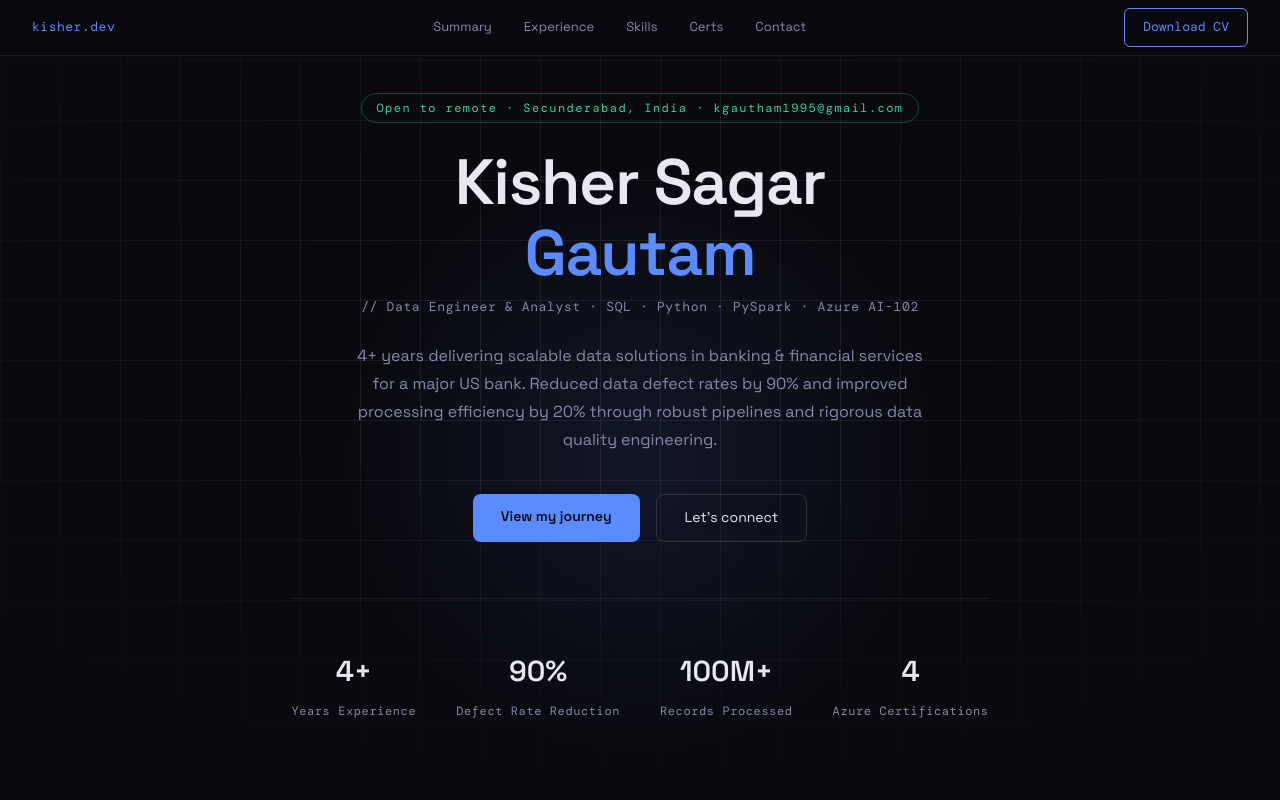
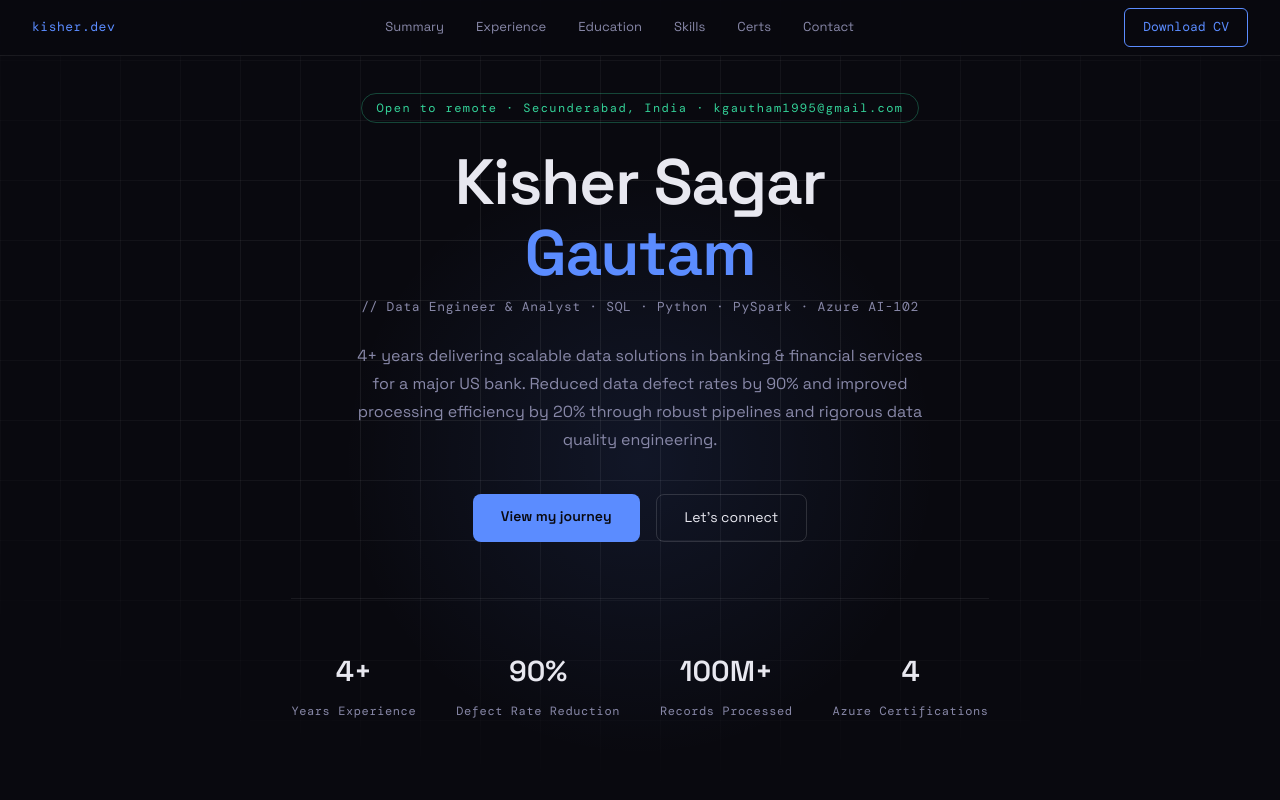
Before and after one commit to kgautham1995/kgautham1995.github.io, a plain HTML site: page index.html in a window 1280 px wide. Shown: the top 800 px of the page. Drawn offline with nearby package versions, Linux system fonts and the light colour scheme; a web font is replaced by a local one.

```diff
--- a/index.html
+++ b/index.html
@@ -125,6 +125,7 @@
   <div class="nav-links">
     <a href="#summary">Summary</a>
     <a href="#experience">Experience</a>
+	<a href="#Education">Education</a>
     <a href="#skills">Skills</a>
     <a href="#certifications">Certs</a>
     <a href="#contact">Contact</a>
@@ -225,7 +226,7 @@
     </div>
   </div>
 </section>
-<section id="Studies">
+<section id="Education">
   <p class="section-eyebrow">Study Timeline</p>
   <h2 class="section-title">Where I've Studied</h2>
   <p class="section-desc">My Student Journy from Commerce to Code to Cloud.</p>
```
Also changed, not shown: 1 other file.
